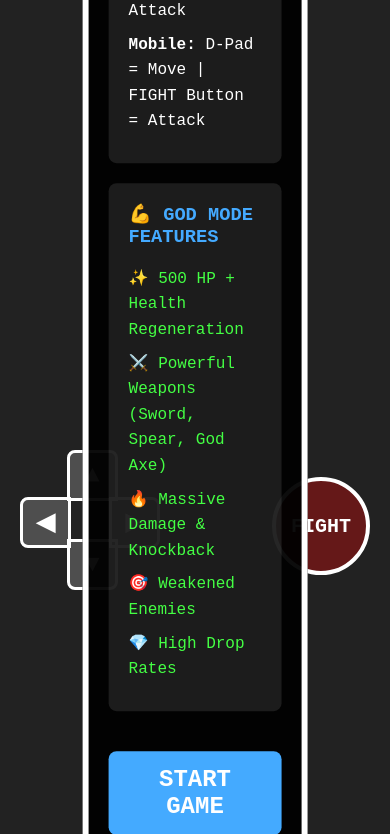
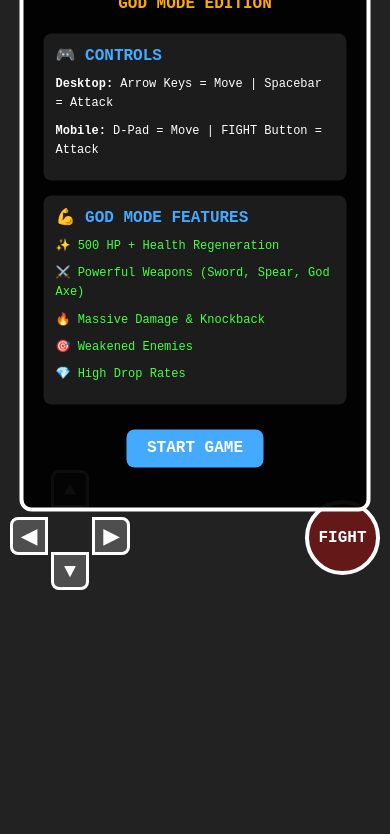
Before and after one commit to Meshach-Zm/2D-fight, a plain HTML site: page index.html in a window 390 px wide. Shown: the part 224-1058 px from the top of the page. After the commit the page ends 844 px from the top, so only its background shows below. Drawn offline with Linux system fonts and the light colour scheme.

Commit message:
Made it responsive

```diff
--- a/index.html
+++ b/index.html
@@ -6,40 +6,213 @@
             content="width=device-width, initial-scale=1.0, maximum-scale=1.0, user-scalable=no">
         <title>Stickman Survival: God Mode</title>
         <style>
+        * { box-sizing: border-box; }
         body { margin: 0; overflow: hidden; background: #222; font-family: 'Courier New', Courier, monospace; touch-action: none; }
         canvas { display: block; }
         #ui { position: absolute; top: 10px; left: 10px; color: white; pointer-events: none; text-shadow: 1px 1px 0 #000; z-index: 10; display: none; }
 
         /* Start Screen */
-        #start-screen { position: absolute; top: 50%; left: 50%; transform: translate(-50%, -50%); color: white; text-align: center; background: rgba(0,0,0,0.95); padding: 60px 40px; border: 6px solid white; z-index: 30; max-width: 500px; }
-        #start-screen h1 { font-size: 48px; margin: 0 0 20px 0; color: #ff4444; text-shadow: 3px 3px 0 #000; }
-        #start-screen h2 { font-size: 24px; margin: 0 0 30px 0; color: #ffaa00; }
-        .controls-info { text-align: left; margin: 20px 0; padding: 20px; background: rgba(255,255,255,0.1); border-radius: 8px; }
-        .controls-info h3 { margin-top: 0; color: #4af; }
-        .controls-info p { margin: 8px 0; line-height: 1.6; }
-        .feature { color: #4f4; margin: 10px 0; }
+        #start-screen {
+            position: absolute;
+            top: 50%;
+            left: 50%;
+            transform: translate(-50%, -50%);
+            color: white;
+            text-align: center;
+            background: rgba(0,0,0,0.95);
+            padding: 40px 30px;
+            border: 6px solid white;
+            z-index: 30;
+            max-width: 600px;
+            width: 90%;
+            max-height: 90vh;
+            overflow-y: auto;
+            border-radius: 12px;
+        }
+        #start-screen h1 {
+            font-size: clamp(28px, 6vw, 48px);
+            margin: 0 0 10px 0;
+            color: #ff4444;
+            text-shadow: 3px 3px 0 #000;
+            line-height: 1.2;
+        }
+        #start-screen h2 {
+            font-size: clamp(16px, 4vw, 24px);
+            margin: 0 0 20px 0;
+            color: #ffaa00;
+        }
+        .controls-info {
+            text-align: left;
+            margin: 20px 0;
+            padding: 15px;
+            background: rgba(255,255,255,0.1);
+            border-radius: 8px;
+        }
+        .controls-info h3 {
+            margin-top: 0;
+            color: #4af;
+            font-size: clamp(16px, 3.5vw, 20px);
+            margin-bottom: 10px;
+        }
+        .controls-info p {
+            margin: 8px 0;
+            line-height: 1.6;
+            font-size: clamp(12px, 2.5vw, 16px);
+        }
+        .feature {
+            color: #4f4;
+            margin: 8px 0;
+            font-size: clamp(12px, 2.5vw, 16px);
+            line-height: 1.5;
+        }
 
-        #game-over { display: none; position: absolute; top: 50%; left: 50%; transform: translate(-50%, -50%); color: white; text-align: center; background: rgba(0,0,0,0.9); padding: 40px; border: 4px solid white; z-index: 20; }
-        button { padding: 15px 40px; font-size: 1.5rem; cursor: pointer; background: #4af; color: white; border: none; font-family: inherit; margin-top: 20px; font-weight: bold; border-radius: 8px; transition: all 0.3s; }
+        #game-over {
+            display: none;
+            position: absolute;
+            top: 50%;
+            left: 50%;
+            transform: translate(-50%, -50%);
+            color: white;
+            text-align: center;
+            background: rgba(0,0,0,0.95);
+            padding: 40px 30px;
+            border: 4px solid white;
+            z-index: 20;
+            border-radius: 12px;
+            width: 90%;
+            max-width: 500px;
+        }
+        #game-over h1 {
+            font-size: clamp(32px, 8vw, 48px);
+            margin: 0 0 20px 0;
+        }
+        #game-over p {
+            font-size: clamp(18px, 4vw, 24px);
+        }
+
+        button {
+            padding: 12px 30px;
+            font-size: clamp(16px, 3vw, 20px);
+            cursor: pointer;
+            background: #4af;
+            color: white;
+            border: none;
+            font-family: inherit;
+            margin: 10px 5px;
+            font-weight: bold;
+            border-radius: 8px;
+            transition: all 0.3s;
+            min-width: 140px;
+        }
         button:hover { background: #6cf; transform: scale(1.05); }
         button:active { transform: scale(0.95); }
 
         /* Mobile Controls */
-        .touch-controls { display: none; position: absolute; bottom: 20px; width: 100%; height: 140px; pointer-events: none; z-index: 15; }
-        .dpad { position: absolute; left: 20px; bottom: 10px; width: 140px; height: 140px; pointer-events: auto; }
-        .arrow-btn { position: absolute; width: 45px; height: 45px; background: rgba(255,255,255,0.2); border: 3px solid white; pointer-events: auto; display: flex; justify-content: center; align-items: center; color: white; font-weight: bold; user-select: none; font-size: 24px; }
+        .touch-controls {
+            display: none;
+            position: absolute;
+            bottom: 20px;
+            width: 100%;
+            height: 140px;
+            pointer-events: none;
+            z-index: 15;
+        }
+        .dpad {
+            position: absolute;
+            left: 20px;
+            bottom: 10px;
+            width: 140px;
+            height: 140px;
+            pointer-events: auto;
+        }
+        .arrow-btn {
+            position: absolute;
+            width: 45px;
+            height: 45px;
+            background: rgba(255,255,255,0.2);
+            border: 3px solid white;
+            pointer-events: auto;
+            display: flex;
+            justify-content: center;
+            align-items: center;
+            color: white;
+            font-weight: bold;
+            user-select: none;
+            font-size: 24px;
+        }
         .arrow-btn:active { background: rgba(255,255,255,0.5); transform: scale(0.9); }
         .arrow-up { left: 47px; top: 0; border-radius: 8px 8px 0 0; }
         .arrow-down { left: 47px; bottom: 0; border-radius: 0 0 8px 8px; }
         .arrow-left { left: 0; top: 47px; border-radius: 8px 0 0 8px; }
         .arrow-right { right: 0; top: 47px; border-radius: 0 8px 8px 0; }
-        .action-btn { position: absolute; right: 20px; bottom: 25px; width: 90px; height: 90px; background: rgba(255,0,0,0.3); border-radius: 50%; border: 4px solid white; pointer-events: auto; display: flex; justify-content: center; align-items: center; color: white; font-weight: bold; user-select: none; font-size: 20px;}
+        .action-btn {
+            position: absolute;
+            right: 20px;
+            bottom: 25px;
+            width: 90px;
+            height: 90px;
+            background: rgba(255,0,0,0.3);
+            border-radius: 50%;
+            border: 4px solid white;
+            pointer-events: auto;
+            display: flex;
+            justify-content: center;
+            align-items: center;
+            color: white;
+            font-weight: bold;
+            user-select: none;
+            font-size: 20px;
+        }
         .action-btn:active { background: rgba(255,0,0,0.6); transform: scale(0.95); }
 
+        /* Responsive adjustments */
         @media (max-width: 800px) {
             .touch-controls { display: block; }
-            #start-screen { max-width: 90%; padding: 40px 20px; }
-            #start-screen h1 { font-size: 36px; }
+        }
+
+        @media (max-width: 480px) {
+            #start-screen {
+                padding: 30px 20px;
+                border-width: 4px;
+            }
+            .controls-info {
+                padding: 12px;
+                margin: 15px 0;
+            }
+            button {
+                padding: 10px 20px;
+                min-width: 120px;
+                font-size: 16px;
+            }
+            .dpad {
+                width: 120px;
+                height: 120px;
+                left: 10px;
+            }
+            .arrow-btn {
+                width: 38px;
+                height: 38px;
+                font-size: 20px;
+            }
+            .arrow-up { left: 41px; }
+            .arrow-down { left: 41px; }
+            .action-btn {
+                width: 75px;
+                height: 75px;
+                right: 10px;
+                font-size: 16px;
+            }
+        }
+
+        @media (max-height: 700px) {
+            #start-screen h1 { margin-bottom: 5px; }
+            #start-screen h2 { margin-bottom: 15px; }
+            .controls-info {
+                margin: 12px 0;
+                padding: 10px;
+            }
+            .controls-info h3 { margin-bottom: 8px; }
+            .controls-info p, .feature { margin: 6px 0; }
         }
     </style>
     </head>
@@ -77,10 +250,12 @@
         </div>
 
         <div id="game-over">
-            <h1 style="color: red; font-size: 40px;">YOU DIED</h1>
-            <p id="final-score" style="font-size: 24px;">Kills: 0</p>
-            <button onclick="resetGame()">TRY AGAIN</button>
-            <button onclick="backToMenu()">MAIN MENU</button>
+            <h1 style="color: red;">YOU DIED</h1>
+            <p id="final-score">Kills: 0</p>
+            <div>
+                <button onclick="resetGame()">TRY AGAIN</button>
+                <button onclick="backToMenu()">MAIN MENU</button>
+            </div>
         </div>
 
         <div class="touch-controls">
```
